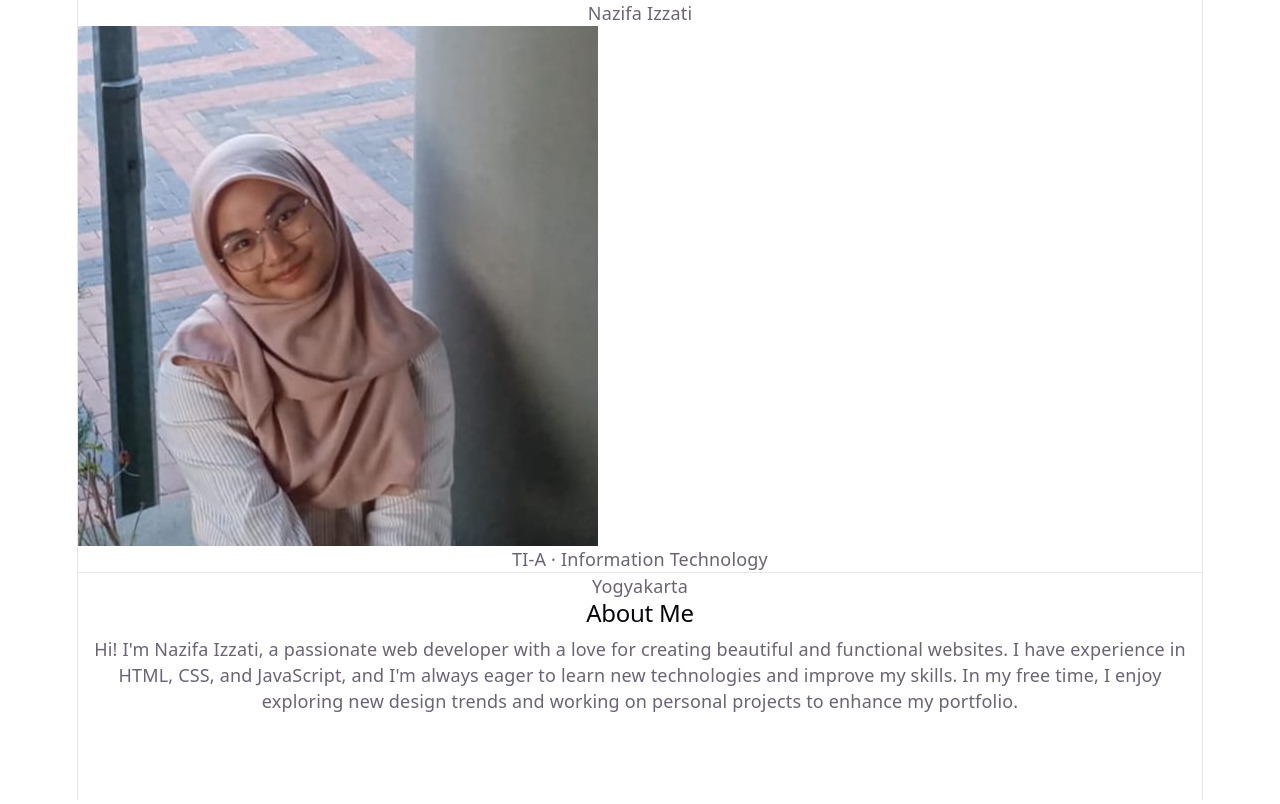
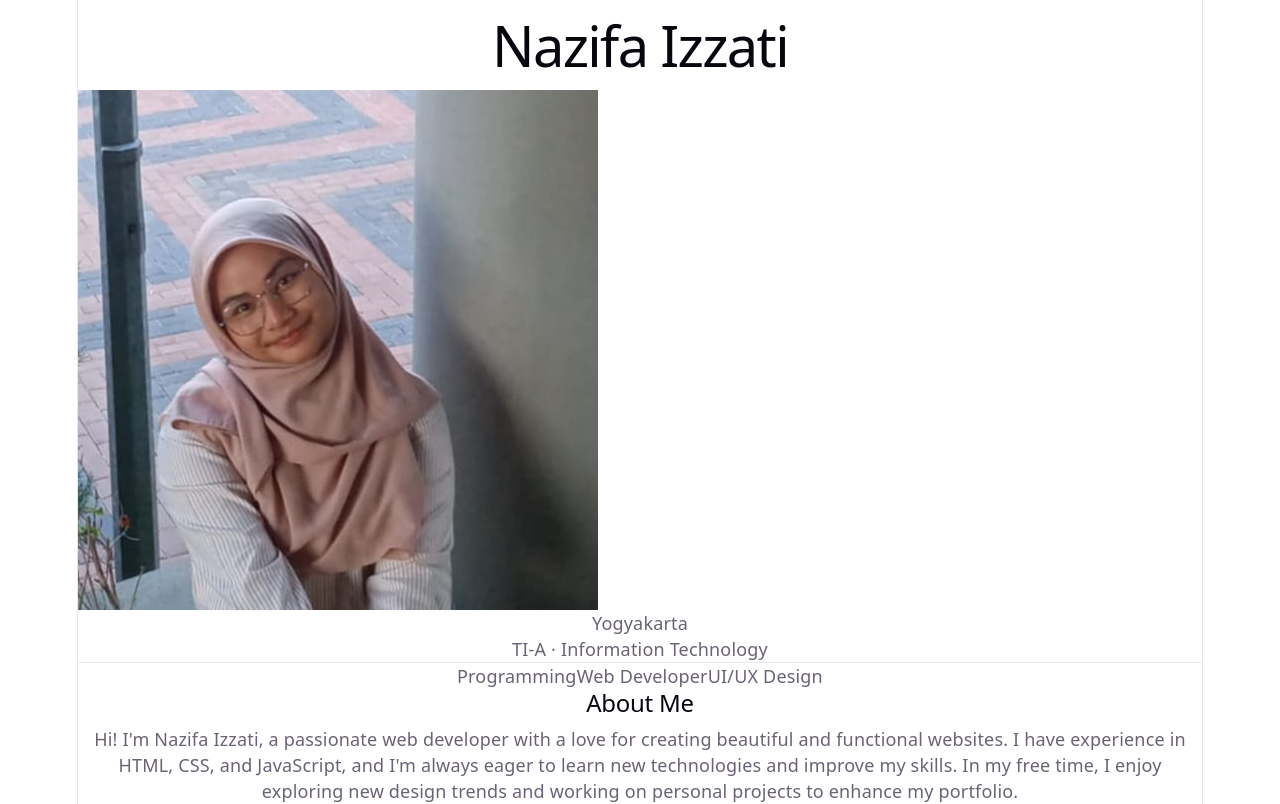
Before and after one commit to nzifaa/first, a React (Vite) app: page /nazifa1 in a window 1280 px wide. Built offline with nearby package versions, Linux system fonts and the light colour scheme.

Commit message:
Mempercantik Nazifa1 dan melengkapi informasi

```diff
--- a/src/pages/Nazifa1.jsx
+++ b/src/pages/Nazifa1.jsx
@@ -8,11 +8,12 @@
       <div className="bg-white border border-gray-200 rounded-xl overflow-visible">
 
         {/* BANNER */}
-        <div className="bg-gradient-to-r from-blue-600 to-blue-400 rounded-t-xl relative h-16">
-          <p className="absolute text-white font-semibold text-base top-1/2 transform -translate-y-1/2
+        <div className="bg-gradient-to-r from-blue-600 to-blue-400 rounded-t-xl relative
+                        h-20 md:h-28 lg:h-36">
+        <h1 className="absolute text-white font-semibold text-3xl top-1/2 transform -translate-y-1/2
                         left-24 md:left-32 lg:left-40">
             Nazifa Izzati
-          </p>
+        </h1>
         </div>
 
         {/* FOTO overlap */}
@@ -25,17 +26,23 @@
                        lg:w-32 lg:h-32 lg:-top-16"
             style={{ left: "16px" }}
           />
-          <div className="absolute top-1/2 transform -translate-y-1/2
-                          left-24 md:left-32 lg:left-40">
+          <div className="absolute top-1/2 transform -translate-y-1/2 left-24 md:left-32 lg:left-40">
+            <p className="text-left text-sm text-gray-500">Yogyakarta</p>
             <p className="text-sm text-gray-500">TI-A · Information Technology</p>
           </div>
         </div>
 
-        {/* DOMISILI */}
+        {/* Interests */}
         <hr className="border-gray-100 md:mt-0 lg:mt-0" />
         <div className="px-4 py-2">
           <span className="text-xs px-3 py-1 rounded-full bg-gray-100 text-gray-600 border border-gray-200">
-            Yogyakarta
+            Programming
+          </span>
+          <span className="text-xs px-3 py-1 rounded-full bg-blue-50 text-blue-700 border border-blue-200 ml-2">
+            Web Developer
+          </span>
+          <span className="text-xs px-3 py-1 rounded-full bg-green-50 text-green-700 border border-green-200 ml-2">
+            UI/UX Design
           </span>
         </div>
 
@@ -45,7 +52,7 @@
       <div className="bg-white border border-gray-200 rounded-xl px-6 py-5">
         <h2 className="text-base text-left font-semibold mb-2">About Me</h2>
         <p className="text-sm text-left text-gray-500 leading-relaxed
-                      pl-6 md:pl-10 lg:pl-16">
+                      pl-3 md:pl-4 lg:pl-5">
           Hi! I'm Nazifa Izzati, a passionate web developer with a love for creating beautiful and functional websites. I have experience in HTML, CSS, and JavaScript, and I'm always eager to learn new technologies and improve my skills. In my free time, I enjoy exploring new design trends and working on personal projects to enhance my portfolio.
         </p>
       </div>
```
